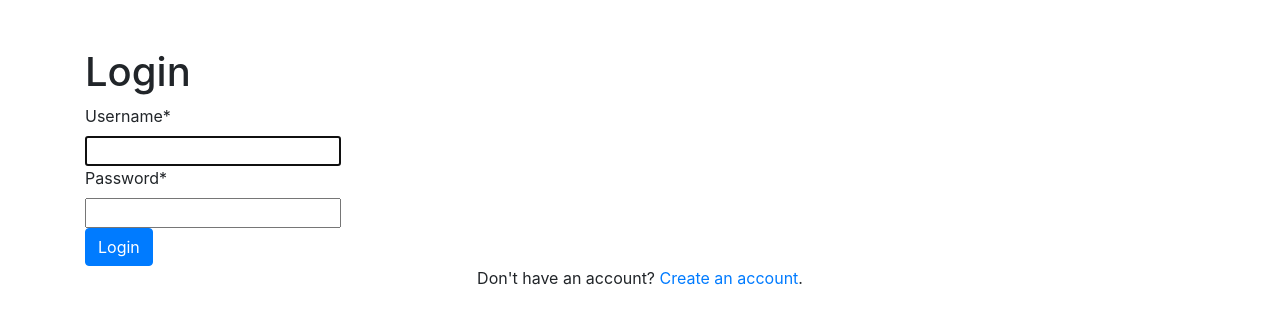
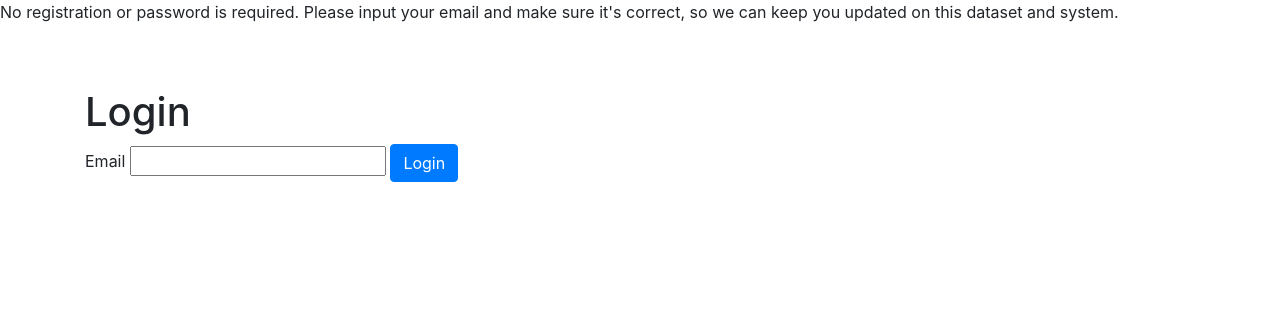
Before and after one commit to yghlc/labelEarth-server, a Django app: page /user/login in a window 1280 px wide. Shown: the part 56-380 px from the top of the page. Run offline with Django 4.2, Linux system fonts and the light colour scheme; parts of the project's set-up code (start-up, migrations or seed data) failed here and were passed over; some libraries are stand-ins or nearby versions.

Commit message:
only need email to login

```diff
--- a/userManage/templates/userManage/login.html
+++ b/userManage/templates/userManage/login.html
@@ -4,15 +4,22 @@
 
 {% load crispy_forms_tags %}
 
+    <p class="text-left">
+       No registration or password is required. Please input your email and make sure it's correct, so we can keep you updated on this dataset and system.
+    </p>
+
 <!--Login-->
 <div class="container py-5">
   <h1>Login</h1>
   <form method="POST">
     {% csrf_token %}
-    {{ login_form|crispy }}
+         <!-- email field -->
+        <label for="id_login">Email</label>
+        <input id="id_login" name="login_email" type="email" >
+
     <button class="btn btn-primary" type="submit">Login</button>
   </form>
-  <p class="text-center">Don't have an account? <a href="register">Create an account</a>.</p>
+{#  <p class="text-center">Don't have an account? <a href="register">Create an account</a>.</p>#}
 </div>
 
 
--- a/userManage/views.py
+++ b/userManage/views.py
@@ -3,6 +3,7 @@ from .forms import NewUserForm
 from django.contrib.auth import login,authenticate, logout
 from django.contrib import messages
 from django.contrib.auth.forms import AuthenticationForm
+from django.http import QueryDict
 
 from django.http import HttpResponse
 
@@ -32,20 +33,46 @@ def register_request(request):
 
 def login_request(request):
     if request.method == "POST":
-        form = AuthenticationForm(request, data=request.POST)
-        if form.is_valid():
-            username = form.cleaned_data.get('username')
-            password = form.cleaned_data.get('password')
-            user = authenticate(username=username, password=password)
-            if user is not None:
-                # login(request, user)
-                # messages.info(request, f"You are now logged in as {username}.")
-                return redirect("/visual/index.html?username=%s"%username)
+        # print('login_email is',request.POST['login_email'])
+        username = request.POST['login_email']  # treat email as user name
+        username = username.lower()
+        if User.objects.filter(username=username).exists() is False:
+            # save the email to database
+            # ("username", "email", "password1", "password2")
+            q_dict = QueryDict('username=%s&email=%s&password1=%s&password2=%s'%(username,username,'password_123A','password_123A'), mutable=True)
+            # print(q_dict)
+            form = NewUserForm(q_dict)
+            # print('form:',form)
+            if form.is_valid():
+                user = form.save()
+                messages.success(request, "Save a new email to database successful.")
+                print("Save a new email to database successful.")
             else:
-                messages.error(request, "Invalid username or password.")
+                # output log
+                messages.error(request, form.errors)
+                print('messages.error:',form.errors)
         else:
-            messages.error(request, "Invalid username or password.")
-            return render(request=request, template_name="userManage/login.html", context={"login_form": form})
+            # output log
+            print('%s already in the database'%username)
+
+        return redirect("/visual/index.html?username=%s" % username)
+
+
+        #################### login need user name and password
+        # form = AuthenticationForm(request, data=request.POST)
+        # if form.is_valid():
+        #     username = form.cleaned_data.get('username')
+        #     password = form.cleaned_data.get('password')
+        #     user = authenticate(username=username, password=password)
+        #     if user is not None:
+        #         # login(request, user)
+        #         # messages.info(request, f"You are now logged in as {username}.")
+        #         return redirect("/visual/index.html?username=%s"%username)
+        #     else:
+        #         messages.error(request, "Invalid username or password.")
+        # else:
+        #     messages.error(request, "Invalid username or password.")
+        #     return render(request=request, template_name="userManage/login.html", context={"login_form": form})
 
     form = AuthenticationForm()
     return render(request=request, template_name="userManage/login.html", context={"login_form": form})
```
